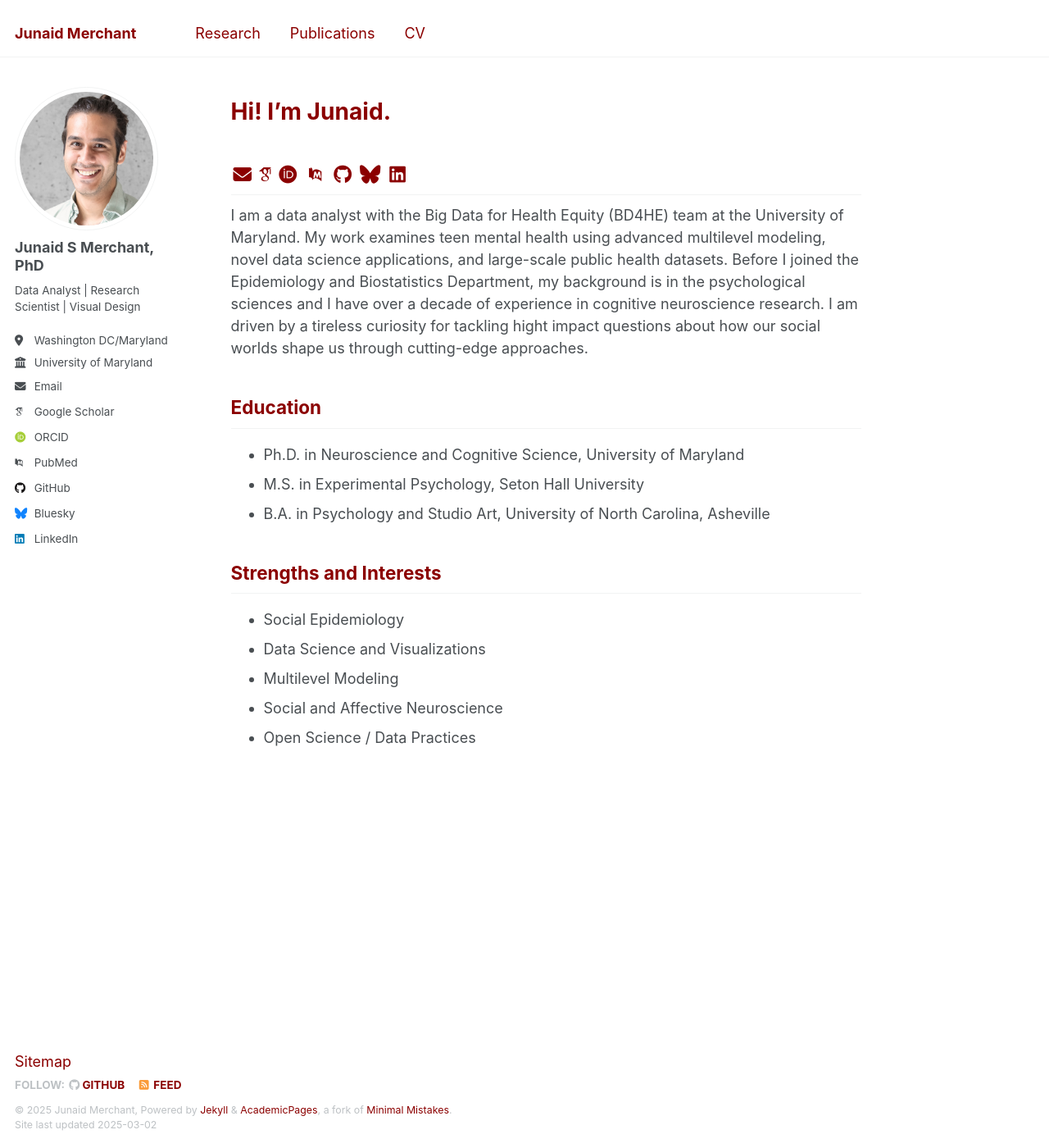
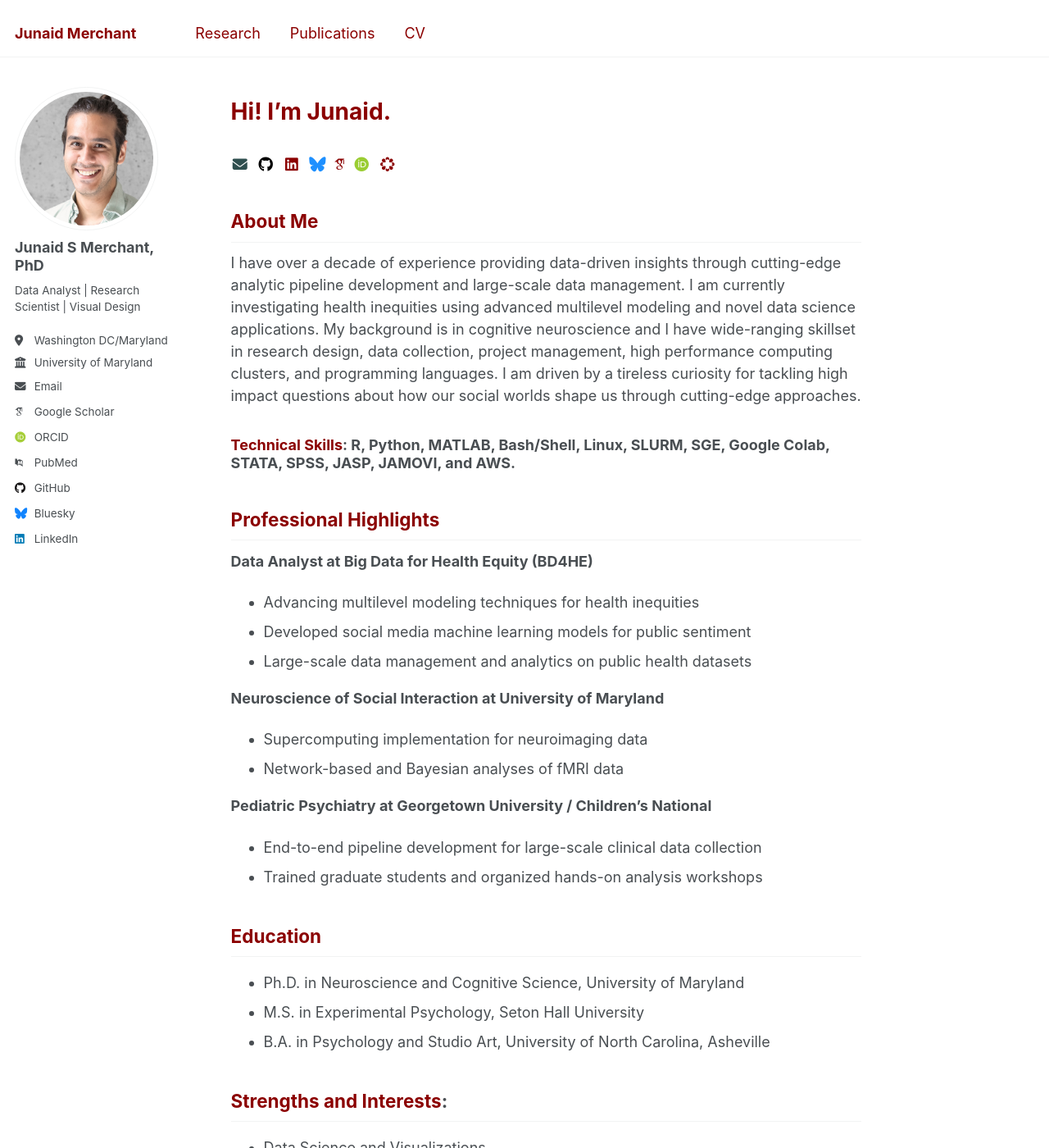
Before and after one commit to JunaidMerchant/JunaidMerchant.github.io, a Jekyll site: the page built from _pages/about.md, in a window 1280 px wide and 1400 px high. Shown: the whole window at 82% size. Built offline with Jekyll 4.4.1, drawn with Linux system fonts in a browser that asks for light colours; some web fonts are replaced; some of the changed text lies outside the part shown.

Commit message:
Add files via upload

```diff
--- a/_pages/about.md
+++ b/_pages/about.md
@@ -7,28 +7,49 @@ redirect_from:
   - /about.html
 ---
 
-<span style="color:darkred">Hi! I'm Junaid.</span>
+<span style="color:DarkRed">Hi! I'm Junaid.</span>
 ==============
 
 
 
-## <a href="mailto:merchantjs@gmail.com"><i class="fas fa-fw fa-envelope " aria-hidden="true"></i></a>    <a href="https://scholar.google.com/citations?user=MeX7UKIAAAAJ"><i class="ai ai-google-scholar "></i></a>  <a href="https://orcid.org/0000-0002-4315-6211"><i class="ai ai-orcid ai-fw "></i></a>     <a href="https://www.ncbi.nlm.nih.gov/pubmed/?term=junaid+merchant"><i class="ai ai-pubmed ai-fw "></i></a>    <a href="https://github.com/JunaidMerchant"><i class="fab fa-fw fa-github " aria-hidden="true"></i></a> <a href="https://bsky.app/profile/dingobuck.bsky.social"><i class="fab fa-fw fa-bluesky " aria-hidden="true"></i></a>    <a href="https://www.linkedin.com/in/junaid-s-merchant"><i class="fab fa-fw fa-linkedin " aria-hidden="true"></i></a>
+
+### <a href="mailto:merchantjs@gmail.com"><i class="fas fa-fw fa-envelope " style="color:DarkSlateGray" aria-hidden="true"></i></a>&ensp;<a href="https://github.com/JunaidMerchant"><i class="fab fa-fw fa-github " style="color:Black" aria-hidden="true"></i></a>&ensp;<a href="https://www.linkedin.com/in/junaid-s-merchant"><i class="fab fa-fw fa-linkedin " style="color:DarkSteelBlue" aria-hidden="true"></i></a>&ensp;<a href="https://bsky.app/profile/dingobuck.bsky.social"><i class="fab fa-fw fa-bluesky " style="color:DodgerBlue" aria-hidden="true"></i></a>&ensp;<a href="https://scholar.google.com/citations?user=MeX7UKIAAAAJ"><i class="ai ai-google-scholar " style="color:DarkSteelBlue" aria-hidden="true"></i></a>&ensp;<a href="https://orcid.org/0000-0002-4315-6211"><i class="ai ai-orcid ai-fw " style="color:YellowGreen" aria-hidden="true"></i></a>&ensp;<a href="https://osf.io/85skm/"><i class="ai ai-osf ai-fw " style="color:DarkSteelBlue" aria-hidden="true"></i></a>
 
 
 
-I am a data analyst with the Big Data for Health Equity (BD4HE) team at the University of Maryland. My work examines teen mental health using advanced multilevel modeling, novel data science applications, and large-scale public health datasets. Before I joined the Epidemiology and Biostatistics Department, my background is in the psychological sciences and I have over a decade of experience in cognitive neuroscience research. I am driven by a tireless curiosity for tackling hight impact questions about how our social worlds shape us through cutting-edge approaches.
+## <span style="color:DarkRed">About Me</span>
+
+I have over a decade of experience providing data-driven insights through cutting-edge analytic pipeline development and large-scale data management. I am currently investigating health inequities using advanced multilevel modeling and novel data science applications. My background is in cognitive neuroscience and I have wide-ranging skillset in research design, data collection, project management, high performance computing clusters, and programming languages. I am driven by a tireless curiosity for tackling high impact questions about how our social worlds shape us through cutting-edge approaches.
 
 
 
-## <span style="color:darkred">Education</span>
+### <span style="color:DarkRed">Technical Skills</span>: R, Python, MATLAB, Bash/Shell, Linux, SLURM, SGE, Google Colab, STATA, SPSS, JASP, JAMOVI, and AWS.
+
+
+## <span style="color:DarkRed">Professional Highlights</span>
+**Data Analyst at Big Data for Health Equity (BD4HE)**
+- Advancing multilevel modeling techniques for health inequities
+- Developed social media machine learning models for public sentiment
+- Large-scale data management and analytics on public health datasets
+
+**Neuroscience of Social Interaction at University of Maryland**
+- Supercomputing implementation for neuroimaging data
+- Network-based and Bayesian analyses of fMRI data
+
+**Pediatric Psychiatry at Georgetown University / Children’s National**
+- End-to-end pipeline development for large-scale clinical data collection
+- Trained graduate students and organized hands-on analysis workshops
+
+
+## <span style="color:DarkRed">Education</span>
 * Ph.D. in Neuroscience and Cognitive Science, University of Maryland
 * M.S. in Experimental Psychology, Seton Hall University
 * B.A. in Psychology and Studio Art, University of North Carolina, Asheville
 
 
-## <span style="color:darkred">Strengths and Interests</span>
-* Social Epidemiology
+## <span style="color:DarkRed">Strengths and Interests</span>:
 * Data Science and Visualizations
 * Multilevel Modeling
-* Social and Affective Neuroscience
+* Social Epidemiology
+* Cognitive Neuroscience
 * Open Science / Data Practices
```
Also changed, not shown: _pages/cv.md (+1 -1 lines), _pages/papers.md (added, +58 -0 lines).
